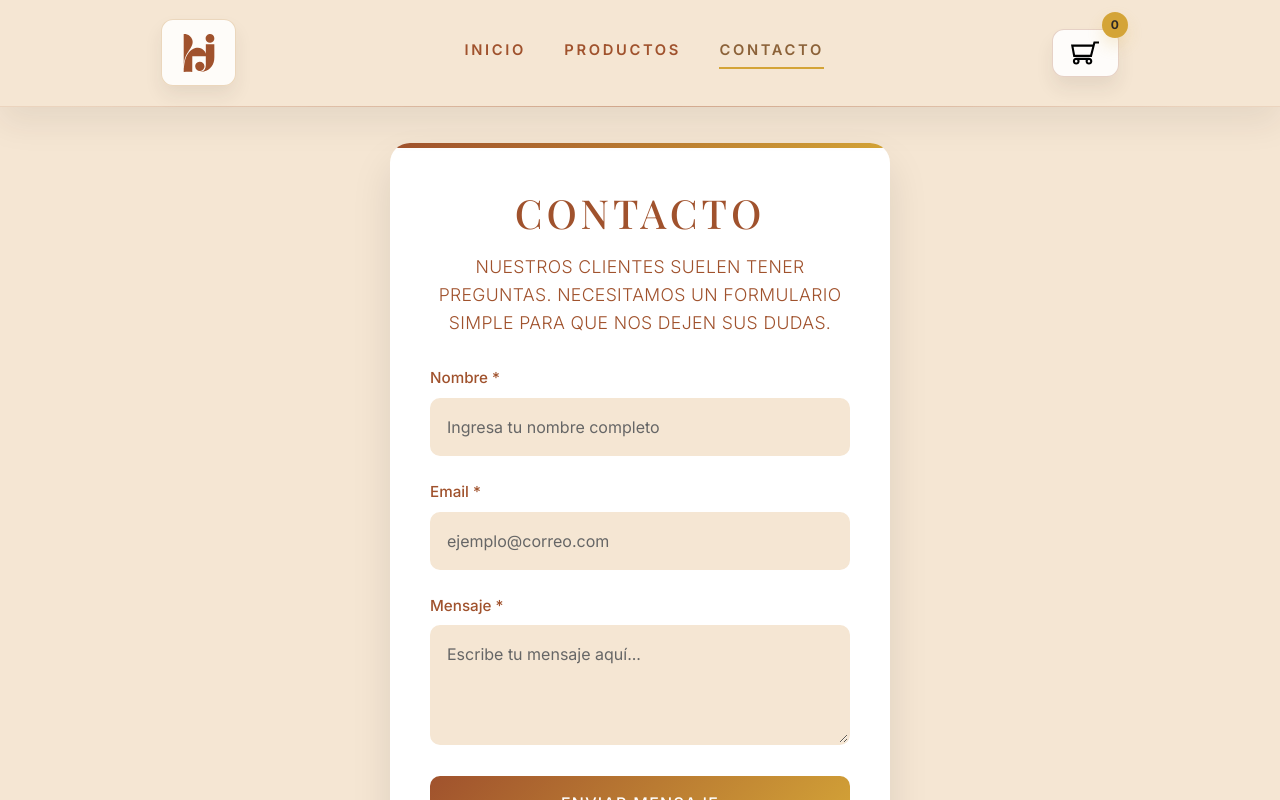
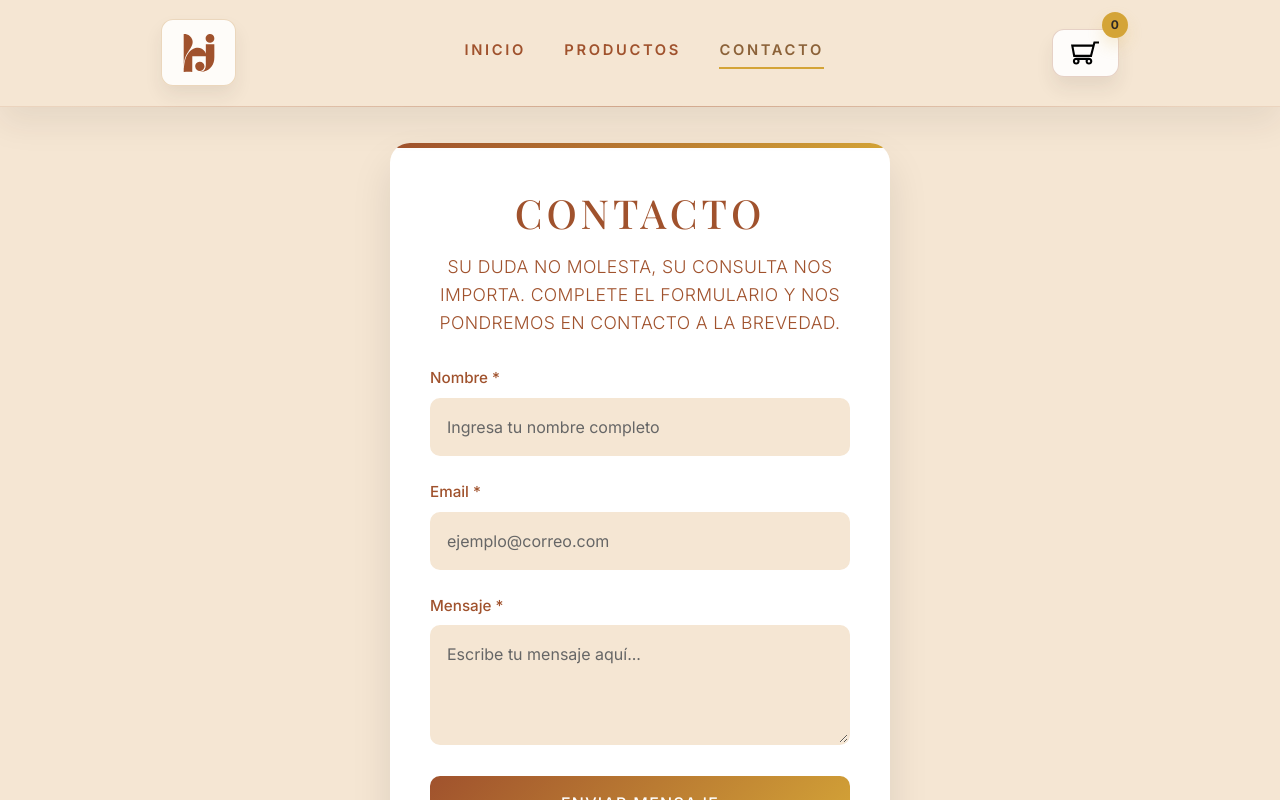
Before and after one commit to FedeLeonardis/hermanosJota_e-commerce, a React (Vite) app in the folder client/: page / in a window 1280 px wide. Both pictures are taken after a click on the button "CONTACTO". Shown: the top 800 px of the page. Built offline with nearby package versions, Linux system fonts and the light colour scheme; no server answers.

Commit message:
style: mejoro mensaje de contacto

```diff
--- a/client/src/components/Contacto.jsx
+++ b/client/src/components/Contacto.jsx
@@ -61,7 +61,7 @@ export default function Contacto() {
       <div className="container">
         <h1>Contacto</h1>
         <p className="subtitle">
-          Nuestros clientes suelen tener preguntas. Necesitamos un formulario simple para que nos dejen sus dudas.
+          Su duda no molesta, su consulta nos importa. Complete el formulario y nos pondremos en contacto a la brevedad.
         </p>
 
         <div className={`form-container ${enviado ? "hidden" : ""}`} id="formContainer">
```
